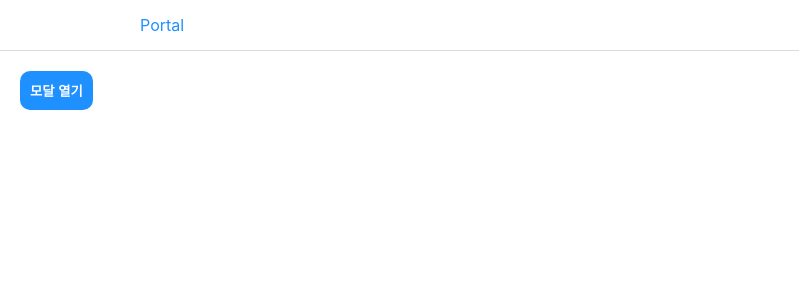
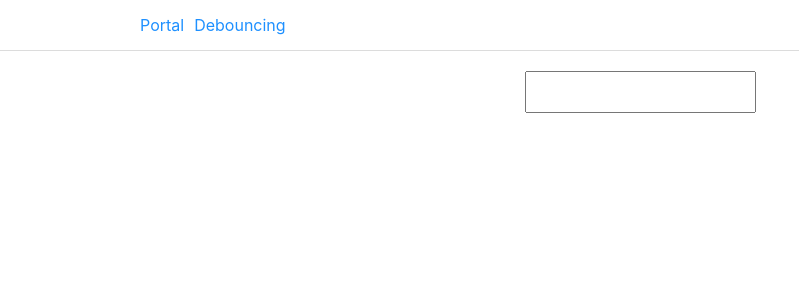
Before and after one commit to socratone/react-advanced, a React (Create React App) app: page /debouncing in a window 1280 px wide. Shown: the top 300 px of the page, without its empty margins (0-799 px from the left). Built offline with nearby package versions, Linux system fonts and the light colour scheme.

Commit message:
feat: debouncing 구현

```diff
--- a/package.json
+++ b/package.json
@@ -3,6 +3,9 @@
   "version": "0.1.0",
   "private": true,
   "dependencies": {
+    "@emotion/react": "^11.6.0",
+    "@emotion/styled": "^11.6.0",
+    "@mui/material": "^5.1.1",
     "@types/jest": "^26.0.24",
     "@types/node": "^12.20.36",
     "@types/react": "^17.0.34",
--- a/public/index.html
+++ b/public/index.html
@@ -1,5 +1,5 @@
 <!DOCTYPE html>
-<html lang="en">
+<html lang="ko">
   <head>
     <meta charset="utf-8" />
     <link rel="icon" href="%PUBLIC_URL%/favicon.ico" />
--- a/src/App.tsx
+++ b/src/App.tsx
@@ -2,15 +2,18 @@ import { Routes, Route } from 'react-router-dom';
 import Portal from './pages/Portal';
 import MainNav from './components/layout/MainNav';
 import MainNavItem from './components/layout/MainNavItem';
+import Debouncing from './pages/Debouncing';
 
 function App() {
   return (
     <div>
       <MainNav>
         <MainNavItem to="/portal">Portal</MainNavItem>
+        <MainNavItem to="/debouncing">Debouncing</MainNavItem>
       </MainNav>
       <Routes>
         <Route path="/portal" element={<Portal />} />
+        <Route path="/debouncing" element={<Debouncing />} />
         <Route path="*" element={<Portal />} />
       </Routes>
     </div>
--- /dev/null
+++ b/src/components/progresses/CircularIndeterminate/index.tsx
@@ -0,0 +1,11 @@
+import * as React from 'react';
+import CircularProgress from '@mui/material/CircularProgress';
+import Box from '@mui/material/Box';
+
+export default function CircularIndeterminate() {
+  return (
+    <Box sx={{ display: 'flex' }}>
+      <CircularProgress />
+    </Box>
+  );
+}
--- /dev/null
+++ b/src/pages/Debouncing/index.tsx
@@ -0,0 +1,50 @@
+import { useEffect, useState } from 'react';
+import styled from 'styled-components';
+import CircularIndeterminate from '../../components/progresses/CircularIndeterminate';
+
+const Debouncing = () => {
+  const [value, setValue] = useState('');
+  const [result, setResult] = useState('');
+
+  useEffect(() => {
+    if (value) {
+      const timer = setTimeout(() => {
+        console.log('mock api 요청');
+        setResult(`검색 결과 : ${value}`);
+      }, 500);
+      return () => {
+        console.log('clear timeout');
+        clearTimeout(timer);
+      };
+    }
+  }, [value]);
+
+  const handleChange = (event: React.ChangeEvent<HTMLInputElement>) => {
+    setValue(event.target.value);
+  };
+
+  return (
+    <Container>
+      <TextInput value={value} onChange={handleChange} />
+      {value && !result && <CircularIndeterminate />}
+      {value && result && <Result>{result}</Result>}
+    </Container>
+  );
+};
+
+const Container = styled.div`
+  padding: 20px;
+  display: flex;
+  flex-direction: column;
+  align-items: center;
+`;
+
+const TextInput = styled.input`
+  padding: 10px;
+  font-size: 16px;
+  margin-bottom: 10px;
+`;
+
+const Result = styled.div``;
+
+export default Debouncing;
```
Also changed, not shown: 1 other file (tests, documents, lock files or other folders).
